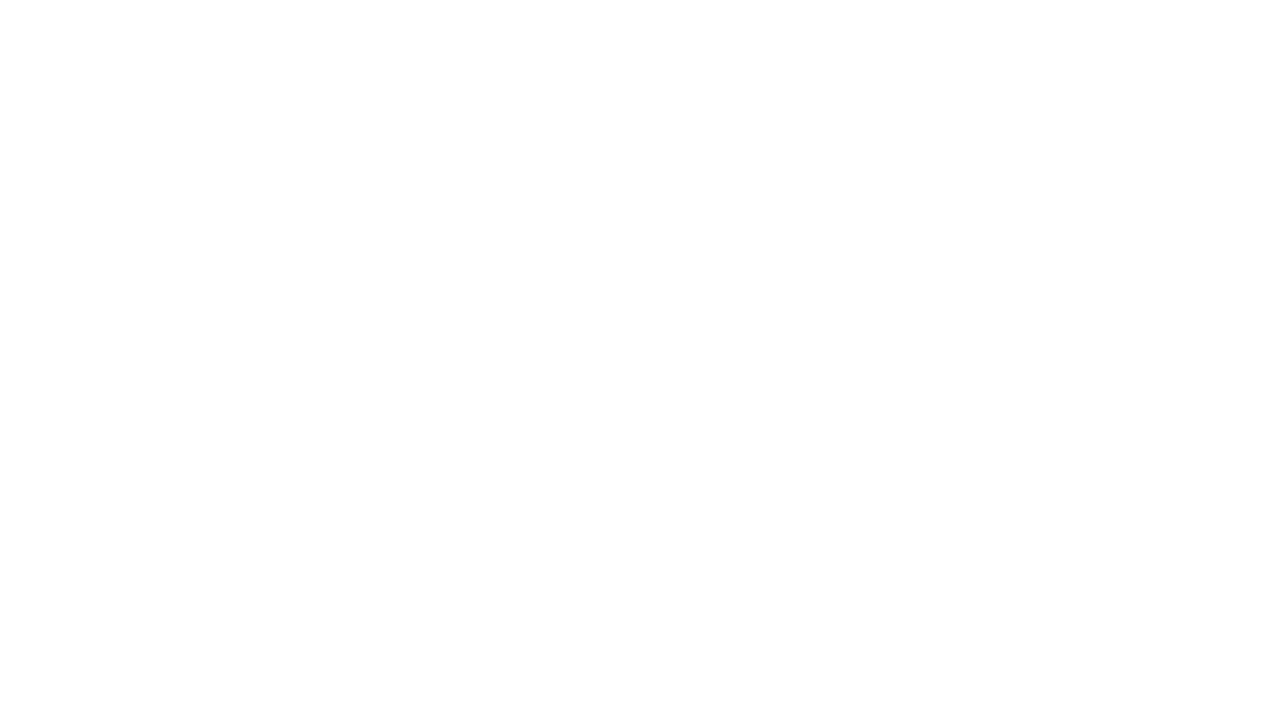
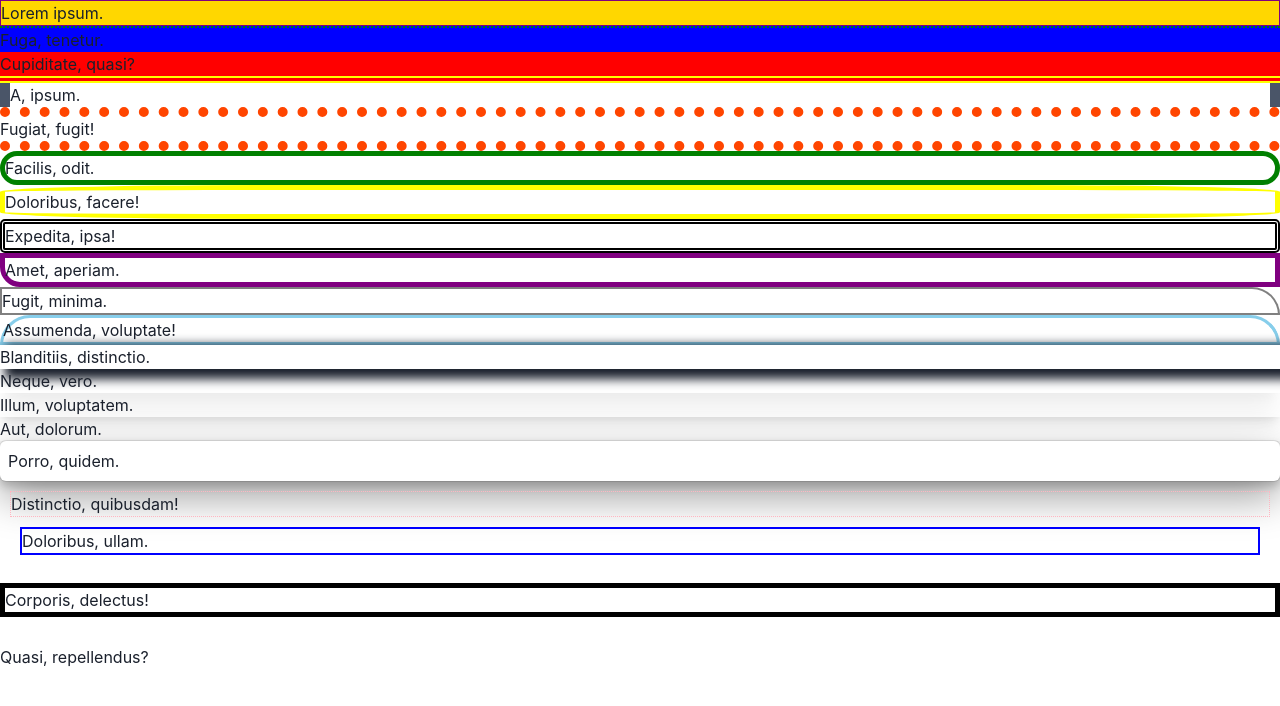
Before and after one commit to smil98/react20231031, a React (Create React App) app: page / in a window 1280 px wide. Shown: the top 706 px of the page. Built offline with nearby package versions, Linux system fonts and the light colour scheme.

Commit message:
Box border, shadow

```diff
--- a/src/App.js
+++ b/src/App.js
@@ -1,7 +1,60 @@
 import { Box } from "@chakra-ui/react";
 
 function App() {
-  return <></>;
+  return (
+    <>
+      <Box bg={"gold"} border={"1px solid purple"}>
+        Lorem ipsum.
+      </Box>
+      <Box bg={"blue"} borderTop={"2px dotted green"}>
+        Fuga, tenetur.
+      </Box>
+      <Box bg={"red"} borderBottom={"7px double yellow"}>
+        Cupiditate, quasi?
+      </Box>
+      <Box borderX={"10px solid"} borderColor={"gray.600"}>
+        A, ipsum.
+      </Box>
+      <Box borderY={"10px dotted"} borderColor={"orangered"}>
+        Fugiat, fugit!
+      </Box>
+      <Box border={"5px solid green"} borderRadius={"20px"}>
+        Facilis, odit.
+      </Box>
+      <Box border={"5px solid yellow"} borderRadius={"20%"}>
+        Doloribus, facere!
+      </Box>
+      <Box border={"5px double black"} borderRadius={5}>
+        Expedita, ipsa!
+      </Box>
+      <Box border={"5px solid purple"} borderBottomLeftRadius={20}>
+        Amet, aperiam.
+      </Box>
+      <Box border={"2px solid gray"} borderTopEndRadius={30}>
+        Fugit, minima.
+      </Box>
+      <Box border={"3px solid skyblue"} borderTopRadius={30}>
+        Assumenda, voluptate!
+      </Box>
+      <Box shadow={"10px 5px 10px 5px"}>Blanditiis, distinctio.</Box>
+      <Box shadow="xl">Neque, vero.</Box>
+      <Box shadow="lg">Illum, voluptatem.</Box>
+      <Box shadow="sm">Aut, dolorum.</Box>
+      <Box boxShadow="dark-lg" p="2" rounded="md" bg="white">
+        Porro, quidem.
+      </Box>
+      <Box m={"10px"} border={"1px dotted"} borderColor={"lightpink"}>
+        Distinctio, quibusdam!
+      </Box>
+      <Box mx={5} border={"2px solid blue"}>
+        Doloribus, ullam.
+      </Box>
+      <Box my={7} border={"5px solid black"}>
+        Corporis, delectus!
+      </Box>
+      <Box>Quasi, repellendus?</Box>
+    </>
+  );
 }
 
 export default App;
```
